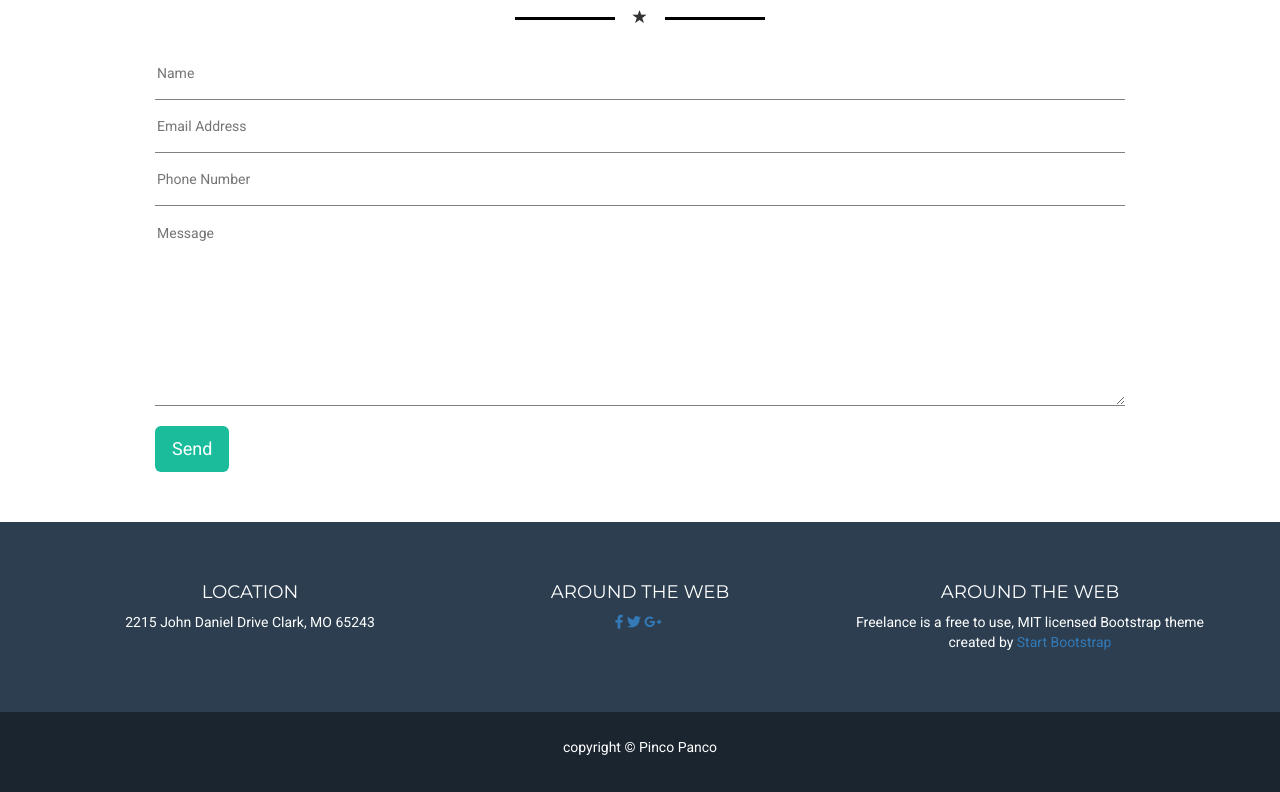
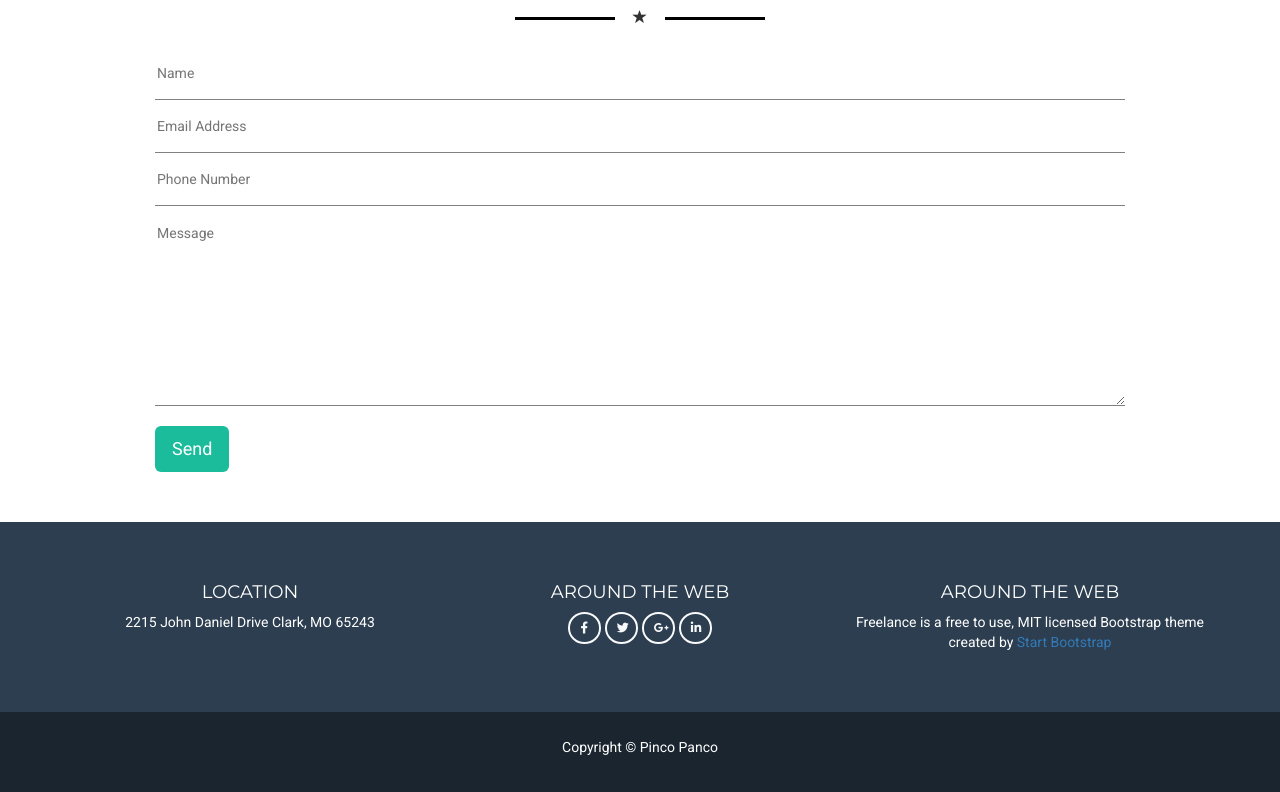
Before and after one commit to 0d1n92/html-css-bootstrap-freelancer, a plain HTML site: page index.html in a window 1280 px wide. Shown: the part 1728-2520 px from the top of the page. Drawn offline with nearby package versions, Linux system fonts and the light colour scheme.

Commit message:
footer completed

```diff
--- a/css/style.css
+++ b/css/style.css
@@ -180,6 +180,13 @@ footer h4 {
 }
 /***footer top***/
 
+.fa-facebook-f, .fa-twitter,.fa-linkedin-in,.fa-google-plus-g {
+  width:9.6px;
+  height: 10px;
+}
+.radius{
+  border-radius: 100% !important;
+}
 
 /***footer top-CLOSE***/
 #footer_bottom {
--- a/index.html
+++ b/index.html
@@ -119,10 +119,10 @@ Clark, MO 65243</p>
            <div class="col-xs-12 col-md-4">
              <h4 class="text-uppercase">Around the web</h4>
               <div id="social">
-                <a href="#"><i class="fab fa-facebook-f"></i> </a>
-                <a href="#"><i class="fab fa-twitter"></i> </a>
-                <a href="#"><i class="fab fa-google-plus-g"></i> </a>
-                <a href="#"><i class="fab falinkedin-in"></i></a>
+                <a class="btn btn-sm btn_outline_white radius" href="#"><i class="fab fa-facebook-f"></i> </a>
+                <a class="btn btn-sm btn_outline_white radius" href="# "><i class="fab fa-twitter "></i> </a>
+                <a class="btn btn-sm btn_outline_white radius" href="#"><i class="fab fa-google-plus-g "></i> </a>
+                <a class="btn btn-sm btn_outline_white radius" href="#"><i class="fab fa-linkedin-in "></i></a>
               </div>
            </div>
            <div class="col-xs-12 col-md-4">
@@ -136,7 +136,7 @@ Clark, MO 65243</p>
      <!-- footer copyright -->
      <div id="footer_bottom" >
        <div class="container">
-       <p>copyright <span>&copy;</span> Pinco Panco</p>
+       <p>Copyright <span>&copy;</span> Pinco Panco</p>
        </div>
      </div>
       <!--/footer copyright -->
```
